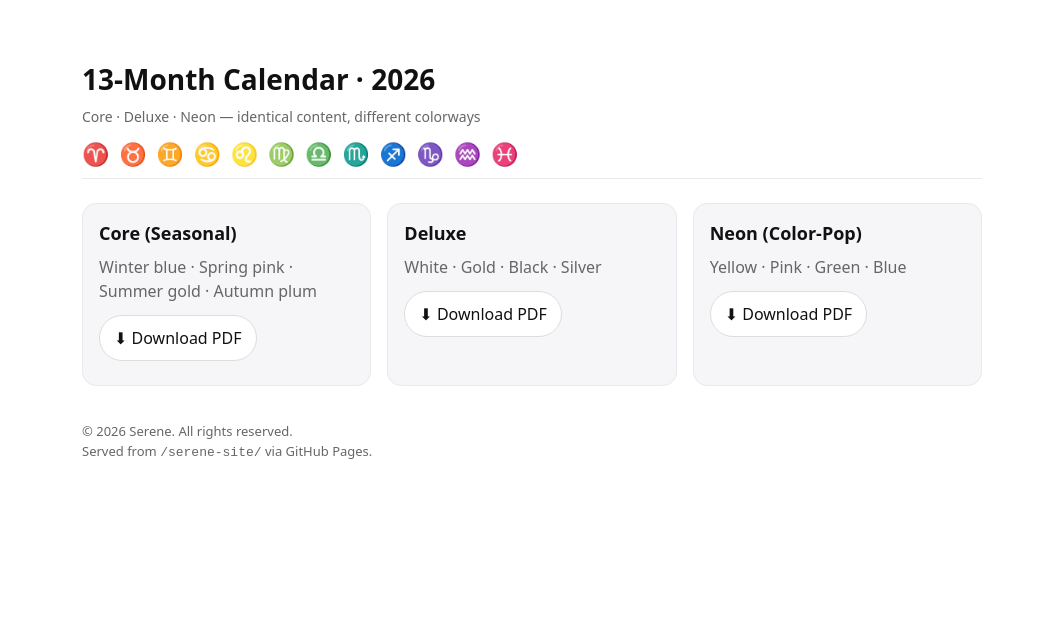
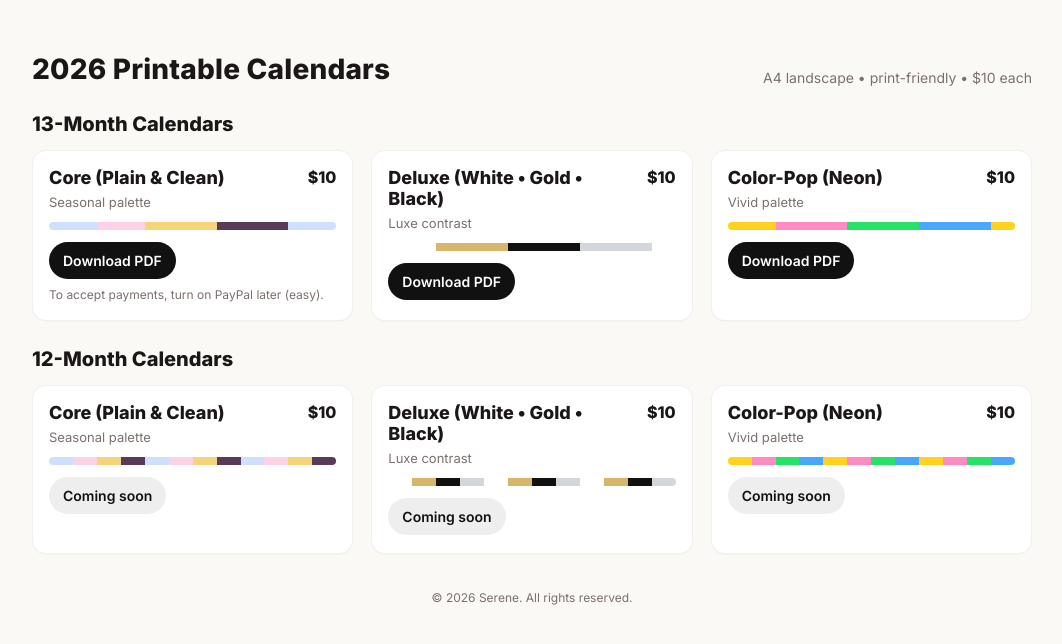
Before and after one commit to mirrorscripting/serene-site, a website built with Vite: page docs/index.html in a window 1280 px wide. Shown: the whole page, without its empty margins (108-1170 px from the left). Built offline with nearby package versions, Linux system fonts and the light colour scheme; a script that the page names is missing.

Commit message:
Storefront page + 13-month downloads

```diff
--- a/docs/index.html
+++ b/docs/index.html
@@ -2,81 +2,131 @@
 <html lang="en">
 <head>
 <meta charset="utf-8" />
-  <title>Serene · 13-Month Calendar 2026</title>
-  <meta name="viewport" content="width=device-width, initial-scale=1" />
-  <base href="/serene-site/">
+<meta name="viewport" content="width=device-width,initial-scale=1" />
+<title>Serene • 2026 Calendars</title>
+<link rel="preconnect" href="https://fonts.gstatic.com" crossorigin>
+<link href="https://fonts.googleapis.com/css2?family=Inter:wght@400;600;800&display=swap" rel="stylesheet">
 <style>
-    :root{--bg:#fff;--ink:#111;--muted:#666;--card:#f6f6f8;--accent:#ff5eb3}
-    html,body{margin:0;background:var(--bg);color:var(--ink);font:16px/1.5 system-ui,Inter,Arial}
-    .wrap{max-width:900px;margin:40px auto;padding:0 16px}
-    header{padding:18px 0 8px;border-bottom:1px solid #e9e9ee}
-    h1{margin:0;font-size:28px}
-    .sub{color:var(--muted);font-size:14px;margin-top:6px}
-    .zodiac{font-weight:700;font-size:22px;letter-spacing:2px;margin-top:10px}
-    .cards{display:grid;grid-template-columns:repeat(auto-fit,minmax(260px,1fr));gap:16px;margin:24px 0 32px}
-    .card{background:var(--card);border-radius:14px;padding:16px;border:1px solid #e9e9ee}
-    .card h3{margin:0 0 8px 0;font-size:18px}
-    .card p{margin:0 0 12px 0;color:var(--muted)}
-    .btn{display:inline-block;padding:10px 14px;border-radius:999px;border:1px solid #ddd;background:#fff;color:#111;text-decoration:none}
-    .btn:hover{border-color:#bbb}
-    .accent{color:var(--accent);font-weight:700}
-    footer{margin:36px 0 24px;color:var(--muted);font-size:13px}
-    .paypal{margin-top:8px}
+  :root{
+    --bg:#fbf9f6; --ink:#1b1716; --muted:#7b706d; --ring:rgba(0,0,0,.06);
+    --gold:#d7b56a; --plum:#593a59; --spring:#ffd1e8; --winter:#cfe0ff; --summer:#f6d57a;
+    --silver:#d3d6dc; --black:#111; --neonY:#ffd21f; --neonP:#ff8bc4; --neonG:#27e267; --neonB:#48a8ff;
+  }
+  *{box-sizing:border-box}
+  html,body{margin:0;background:var(--bg);color:var(--ink);font-family:Inter,system-ui,-apple-system,Segoe UI,Roboto,Helvetica,Arial,sans-serif}
+  .wrap{max-width:1040px;margin:52px auto;padding:0 20px}
+  header{display:flex;align-items:end;justify-content:space-between;gap:16px;margin-bottom:26px}
+  h1{margin:0;font-size:28px;font-weight:800;letter-spacing:.2px}
+  .hint{color:var(--muted);font-size:14px}
+  h2{margin:26px 0 14px;font-size:20px}
+  .grid{display:grid;grid-template-columns:repeat(auto-fit,minmax(260px,1fr));gap:18px}
+  .card{background:#fff;border:1px solid var(--ring);border-radius:14px;padding:16px 16px 18px;box-shadow:0 1px 0 rgba(0,0,0,.02)}
+  .title{display:flex;justify-content:space-between;gap:10px}
+  .title h3{margin:0;font-size:18px}
+  .price{font-weight:700}
+  .sub{margin:6px 0 12px;color:var(--muted);font-size:13px}
+  .swatch{display:grid;grid-template-columns:repeat(12,1fr);height:8px;border-radius:999px;overflow:hidden;margin-bottom:12px}
+  .s{height:100%}
+  .btn-row{display:flex;gap:8px;flex-wrap:wrap}
+  .btn{display:inline-block;background:#111;color:#fff;padding:10px 14px;border-radius:999px;font-weight:600;font-size:14px;text-decoration:none}
+  .btn.secondary{background:#eee;color:#111}
+  .btn-note{color:var(--muted);font-size:12px;margin-top:8px}
+  footer{margin:36px 0 10px;color:var(--muted);font-size:12px;text-align:center}
 </style>
 </head>
 <body>
 <div class="wrap">
   <header>
-      <h1>13-Month Calendar · 2026</h1>
-      <div class="sub">Core · Deluxe · Neon — identical content, different colorways</div>
-      <div class="zodiac">♈ ♉ ♊ ♋ ♌ ♍ ♎ ♏ ♐ ♑ ♒ ♓</div>
+    <h1>2026 Printable Calendars</h1>
+    <div class="hint">A4 landscape • print-friendly • $10 each</div>
   </header>
 
-    <section class="cards">
+  <!-- 13-MONTH -->
+  <h2>13-Month Calendars</h2>
+  <div class="grid">
+    <!-- Core -->
     <div class="card">
-        <h3>Core (Seasonal)</h3>
-        <p>Winter blue · Spring pink · Summer gold · Autumn plum</p>
-        <a class="btn" href="./calendars/2026-core.pdf" download>⬇ Download PDF</a>
-        <div class="paypal" id="paypal-core"></div>
+      <div class="title"><h3>Core (Plain & Clean)</h3><div class="price">$10</div></div>
+      <div class="sub">Seasonal palette</div>
+      <div class="swatch">
+        <div class="s" style="background:var(--winter)"></div><div class="s" style="background:var(--winter)"></div>
+        <div class="s" style="background:var(--spring)"></div><div class="s" style="background:var(--spring)"></div>
+        <div class="s" style="background:var(--summer)"></div><div class="s" style="background:var(--summer)"></div>
+        <div class="s" style="background:var(--summer)"></div>
+        <div class="s" style="background:var(--plum)"></div><div class="s" style="background:var(--plum)"></div><div class="s" style="background:var(--plum)"></div>
+        <div class="s" style="background:var(--winter)"></div><div class="s" style="background:var(--winter)"></div>
+      </div>
+      <div class="btn-row">
+        <a class="btn" href="./calendars/2026-core.pdf">Download PDF</a>
+      </div>
+      <div class="btn-note">To accept payments, turn on PayPal later (easy).</div>
+    </div>
+
+    <!-- Deluxe -->
+    <div class="card">
+      <div class="title"><h3>Deluxe (White • Gold • Black)</h3><div class="price">$10</div></div>
+      <div class="sub">Luxe contrast</div>
+      <div class="swatch">
+        <div class="s" style="background:#fff"></div><div class="s" style="background:#fff"></div>
+        <div class="s" style="background:var(--gold)"></div><div class="s" style="background:var(--gold)"></div><div class="s" style="background:var(--gold)"></div>
+        <div class="s" style="background:var(--black)"></div><div class="s" style="background:var(--black)"></div><div class="s" style="background:var(--black)"></div>
+        <div class="s" style="background:var(--silver)"></div><div class="s" style="background:var(--silver)"></div><div class="s" style="background:var(--silver)"></div>
+        <div class="s" style="background:#fff"></div>
+      </div>
+      <div class="btn-row">
+        <a class="btn" href="./calendars/2026-deluxe.pdf">Download PDF</a>
+      </div>
+    </div>
+
+    <!-- Neon -->
+    <div class="card">
+      <div class="title"><h3>Color-Pop (Neon)</h3><div class="price">$10</div></div>
+      <div class="sub">Vivid palette</div>
+      <div class="swatch">
+        <div class="s" style="background:var(--neonY)"></div><div class="s" style="background:var(--neonY)"></div>
+        <div class="s" style="background:var(--neonP)"></div><div class="s" style="background:var(--neonP)"></div><div class="s" style="background:var(--neonP)"></div>
+        <div class="s" style="background:var(--neonG)"></div><div class="s" style="background:var(--neonG)"></div><div class="s" style="background:var(--neonG)"></div>
+        <div class="s" style="background:var(--neonB)"></div><div class="s" style="background:var(--neonB)"></div><div class="s" style="background:var(--neonB)"></div>
+        <div class="s" style="background:var(--neonY)"></div>
+      </div>
+      <div class="btn-row">
+        <a class="btn" href="./calendars/2026-neon.pdf">Download PDF</a>
+      </div>
+    </div>
+  </div>
+
+  <!-- 12-MONTH -->
+  <h2>12-Month Calendars</h2>
+  <div class="grid">
+    <div class="card">
+      <div class="title"><h3>Core (Plain & Clean)</h3><div class="price">$10</div></div>
+      <div class="sub">Seasonal palette</div>
+      <div class="swatch"><div class="s" style="background:var(--winter)"></div><div class="s" style="background:var(--spring)"></div><div class="s" style="background:var(--summer)"></div><div class="s" style="background:var(--plum)"></div><div class="s" style="background:var(--winter)"></div><div class="s" style="background:var(--spring)"></div><div class="s" style="background:var(--summer)"></div><div class="s" style="background:var(--plum)"></div><div class="s" style="background:var(--winter)"></div><div class="s" style="background:var(--spring)"></div><div class="s" style="background:var(--summer)"></div><div class="s" style="background:var(--plum)"></div></div>
+      <div class="btn-row">
+        <a class="btn secondary" href="#" onclick="alert('Coming soon ✨');return false;">Coming soon</a>
+      </div>
     </div>
 
     <div class="card">
-        <h3>Deluxe</h3>
-        <p>White · Gold · Black · Silver</p>
-        <a class="btn" href="./calendars/2026-deluxe.pdf" download>⬇ Download PDF</a>
-        <div class="paypal" id="paypal-deluxe"></div>
+      <div class="title"><h3>Deluxe (White • Gold • Black)</h3><div class="price">$10</div></div>
+      <div class="sub">Luxe contrast</div>
+      <div class="swatch"><div class="s" style="background:#fff"></div><div class="s" style="background:var(--gold)"></div><div class="s" style="background:var(--black)"></div><div class="s" style="background:var(--silver)"></div><div class="s" style="background:#fff"></div><div class="s" style="background:var(--gold)"></div><div class="s" style="background:var(--black)"></div><div class="s" style="background:var(--silver)"></div><div class="s" style="background:#fff"></div><div class="s" style="background:var(--gold)"></div><div class="s" style="background:var(--black)"></div><div class="s" style="background:var(--silver)"></div></div>
+      <div class="btn-row">
+        <a class="btn secondary" href="#" onclick="alert('Coming soon ✨');return false;">Coming soon</a>
+      </div>
     </div>
 
     <div class="card">
-        <h3>Neon (Color-Pop)</h3>
-        <p>Yellow · Pink · Green · Blue</p>
-        <a class="btn" href="./calendars/2026-neon.pdf" download>⬇ Download PDF</a>
-        <div class="paypal" id="paypal-neon"></div>
+      <div class="title"><h3>Color-Pop (Neon)</h3><div class="price">$10</div></div>
+      <div class="sub">Vivid palette</div>
+      <div class="swatch"><div class="s" style="background:var(--neonY)"></div><div class="s" style="background:var(--neonP)"></div><div class="s" style="background:var(--neonG)"></div><div class="s" style="background:var(--neonB)"></div><div class="s" style="background:var(--neonY)"></div><div class="s" style="background:var(--neonP)"></div><div class="s" style="background:var(--neonG)"></div><div class="s" style="background:var(--neonB)"></div><div class="s" style="background:var(--neonY)"></div><div class="s" style="background:var(--neonP)"></div><div class="s" style="background:var(--neonG)"></div><div class="s" style="background:var(--neonB)"></div></div>
+      <div class="btn-row">
+        <a class="btn secondary" href="#" onclick="alert('Coming soon ✨');return false;">Coming soon</a>
       </div>
-    </section>
-
-    <footer>
-      <div>© 2026 Serene. All rights reserved.</div>
-      <div style="font-size:13px;color:#666">Served from <code>/serene-site/</code> via GitHub Pages.</div>
-    </footer>
+    </div>
   </div>
 
-  <!-- Optional PayPal: replace YOUR_CLIENT_ID when ready -->
-  <script src="https://www.paypal.com/sdk/js?client-id=YOUR_CLIENT_ID&currency=USD"></script>
-  <script>
-    function paypalBtn(el, desc, value, file){
-      if(!window.paypal) return;
-      paypal.Buttons({
-        style:{ shape:"pill", color:"gold" },
-        createOrder:(d,a)=>a.order.create({
-          purchase_units:[{ description:desc, amount:{ value:value } }]
-        }),
-        onApprove:(d,a)=>a.order.capture().then(()=>{ window.location.href = file; })
-      }).render(el);
-    }
-    paypalBtn('#paypal-core',   '13-Month Calendar (Core)',   '10.00', './calendars/2026-core.pdf');
-    paypalBtn('#paypal-deluxe', '13-Month Calendar (Deluxe)', '12.00', './calendars/2026-deluxe.pdf');
-    paypalBtn('#paypal-neon',   '13-Month Calendar (Neon)',   '12.00', './calendars/2026-neon.pdf');
-  </script>
+  <footer>© 2026 Serene. All rights reserved.</footer>
+</div>
 </body>
 </html>
```
Lines whose indentation alone changed are shown as unchanged.
